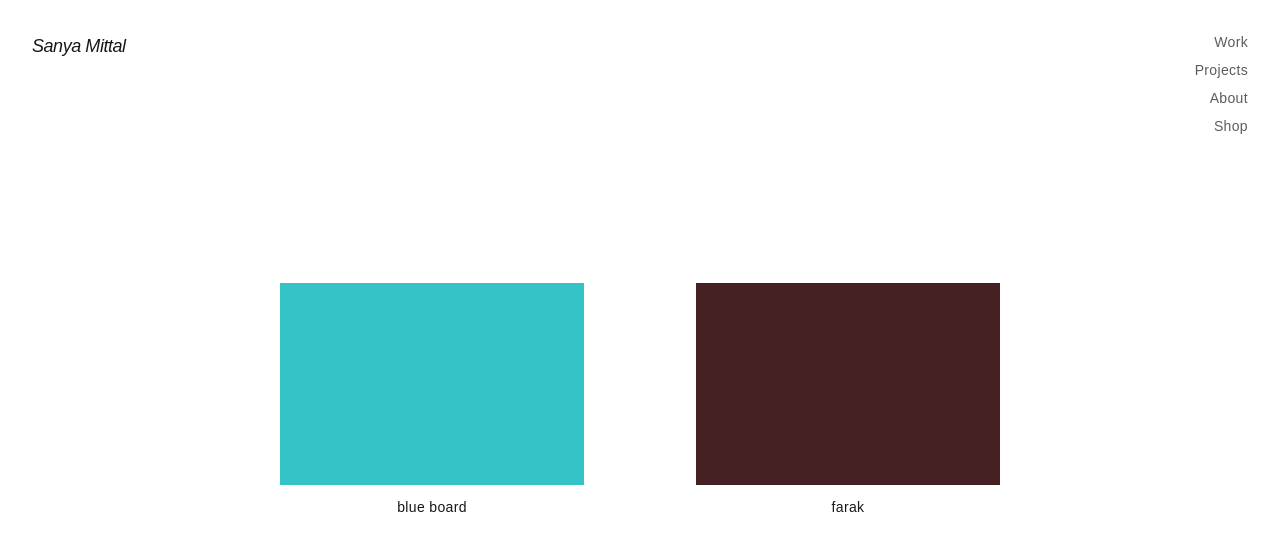
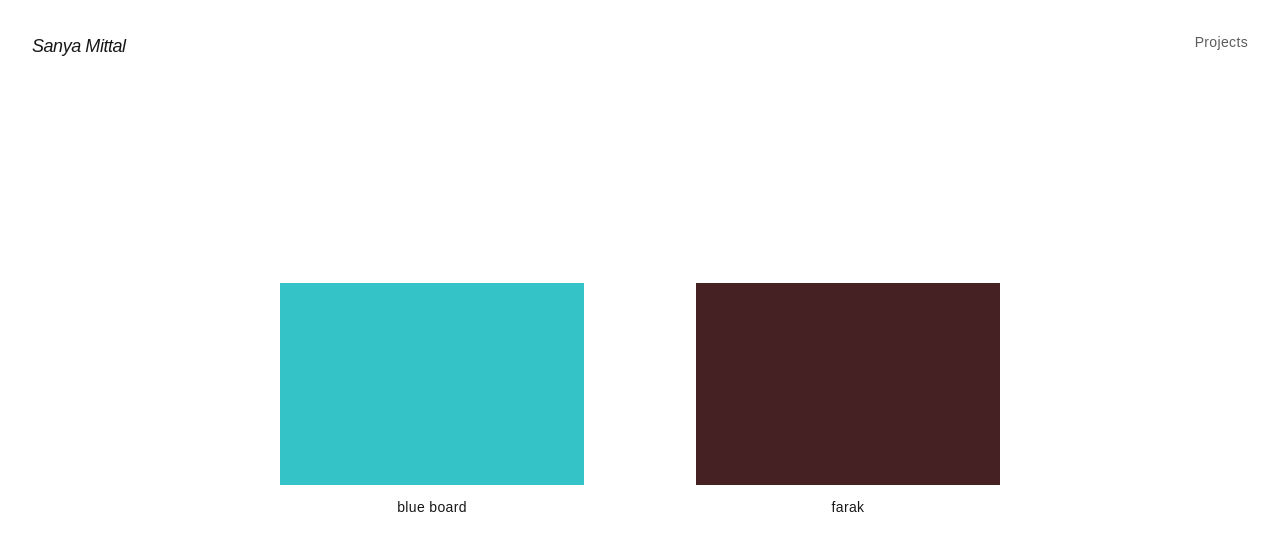
Before and after one commit to sunnygirl48/Website, a Next.js app: page /projects in a window 1280 px wide. Shown: the top 550 px of the page. Built offline with nearby package versions, Linux system fonts and the light colour scheme.

Commit message:
Limit menu to Projects and send "enter here" to /projects
Co-Authored-By: Claude Sonnet 5.5 <noreply@anthropic.com>

```diff
--- a/src/app/(site)/layout.tsx
+++ b/src/app/(site)/layout.tsx
@@ -1,11 +1,6 @@
 import Link from "next/link";
 
-const links = [
-  { href: "/work", label: "Work" },
-  { href: "/projects", label: "Projects" },
-  { href: "/about", label: "About" },
-  { href: "/shop", label: "Shop" },
-];
+const links = [{ href: "/projects", label: "Projects" }];
 
 export default function SiteLayout({
   children,
--- a/src/app/page.tsx
+++ b/src/app/page.tsx
@@ -17,7 +17,7 @@ export default function Home() {
       </div>
       <div className="fixed inset-x-0 bottom-8 z-10 flex justify-center">
         <Link
-          href="/work"
+          href="/projects"
           className="text-sm tracking-wide text-white underline underline-offset-4 drop-shadow-lg transition-opacity hover:opacity-70"
         >
           enter here
```
